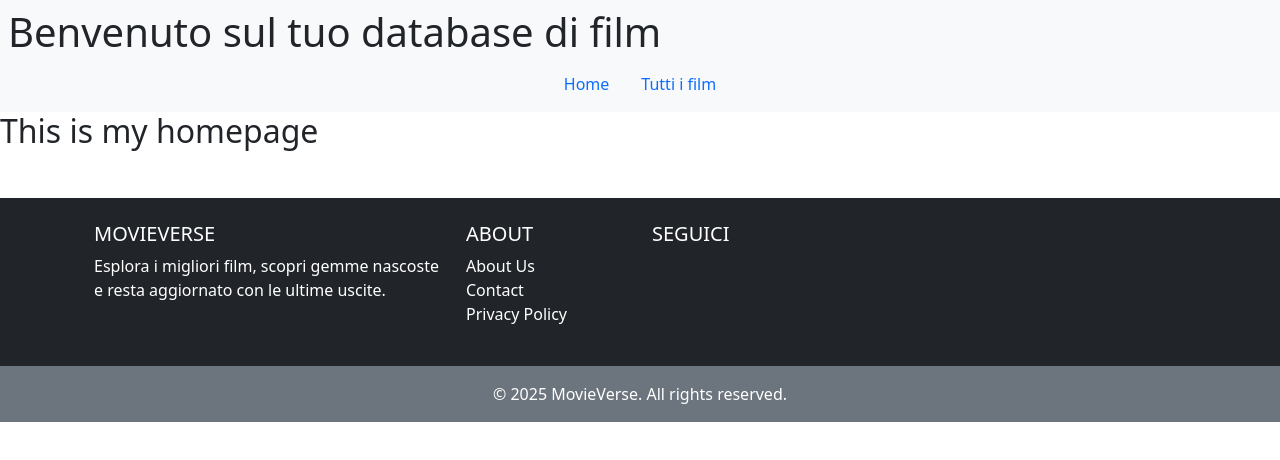
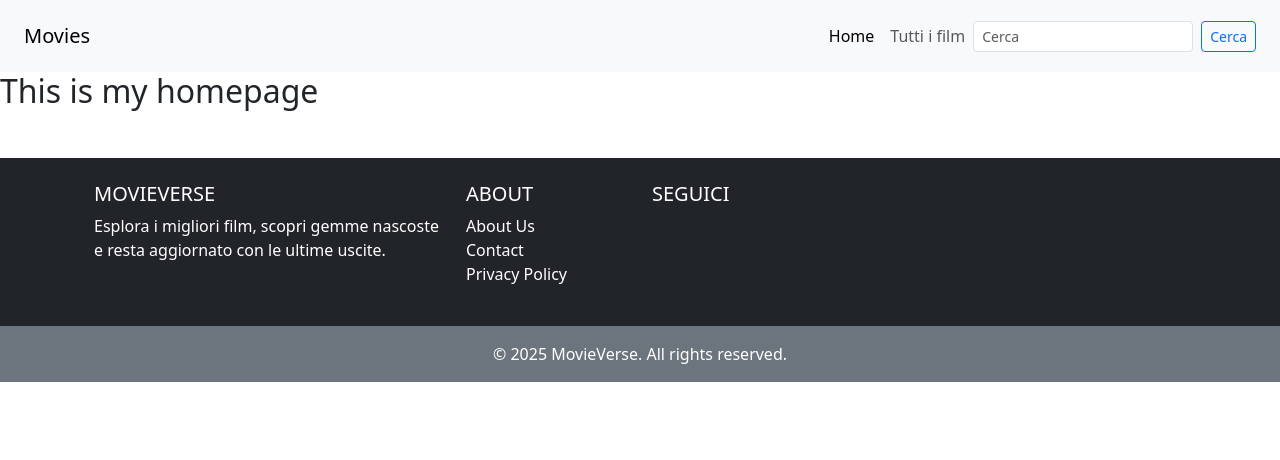
Before and after one commit to matcir/webapp-react, a React (Vite) app: page / in a window 1280 px wide. Shown: the top 460 px of the page. Built offline with nearby package versions, Linux system fonts and the light colour scheme; no server answers.

Commit message:
created context files with fetch logic, implemented page with movies list, updated navbar layout

```diff
--- a/src/App.jsx
+++ b/src/App.jsx
@@ -2,12 +2,14 @@ import { BrowserRouter, Routes, Route } from "react-router-dom"
 import LayoutDefault from "./layouts/LayoutDefault"
 import HomePage from "./pages/HomePage"
 import MoviesPage from "./pages/MoviesPage"
+import { DataProvider } from "./contexts/DataContext"
 
 export default function App() {
 
 
   return (
     <>
+      <DataProvider>
         <BrowserRouter>
           <Routes>
             <Route element={<LayoutDefault />}>
@@ -16,6 +18,7 @@ export default function App() {
             </Route>
           </Routes>
         </BrowserRouter>
+      </DataProvider>
     </>
   )
 }
--- a/src/components/AppHeader.jsx
+++ b/src/components/AppHeader.jsx
@@ -5,11 +5,50 @@ export default function AppHeader() {
         <>
             <div className="bg-light p-2">
 
-                <h1>Benvenuto sul tuo database di film</h1>
+                <nav className="navbar navbar-expand-lg navbar-light bg-light px-3">
+                    <NavLink className="navbar-brand" to="/">
+                        Movies
+                    </NavLink>
 
-                <nav className="nav justify-content-center">
-                    <NavLink className="nav-link" to="/">Home</NavLink>
-                    <NavLink className="nav-link" to="/movies">Tutti i film</NavLink>
+                    <button
+                        className="navbar-toggler"
+                        type="button"
+                        data-bs-toggle="collapse"
+                        data-bs-target="#navbarContent"
+                        aria-controls="navbarContent"
+                        aria-expanded="false"
+                        aria-label="Toggle navigation"
+                    >
+                        <span className="navbar-toggler-icon" />
+                    </button>
+
+                    <div className="collapse navbar-collapse" id="navbarContent">
+                        <ul className="navbar-nav ms-auto align-items-center">
+                            <li className="nav-item">
+                                <NavLink className="nav-link" to="/">
+                                    Home
+                                </NavLink>
+                            </li>
+                            <li className="nav-item">
+                                <NavLink className="nav-link" to="/movies">
+                                    Tutti i film
+                                </NavLink>
+                            </li>
+                            <li className="nav-item">
+                                <form className="d-flex">
+                                    <input
+                                        className="form-control form-control-sm"
+                                        type="search"
+                                        placeholder="Cerca"
+                                        aria-label="Cerca"
+                                    />
+                                    <button className="btn btn-outline-primary btn-sm ms-2" type="submit">
+                                        Cerca
+                                    </button>
+                                </form>
+                            </li>
+                        </ul>
+                    </div>
                 </nav>
 
             </div>
--- /dev/null
+++ b/src/components/MoviesCard.jsx
@@ -0,0 +1,23 @@
+export default function ({ movie }) {
+    return (
+        <>
+            <div className="col">
+                <div className="card h-100">
+                    <figure>
+                        <img className="card-img-top img-fluid" src={movie.image} alt="img" />
+                    </figure>
+                    <div className="card-body">
+                        <h4>{movie.title}</h4>
+                        <ul className="list-unstyled">
+                            <li>Director: {movie.director}</li>
+                            <li>Genre: {movie.genre}</li>
+                            <li>Release date: {movie.release_year}</li>
+                        </ul>
+                        <h6>Plot</h6>
+                        <p>{movie.abstract}</p>
+                    </div>
+                </div>
+            </div >
+        </>
+    )
+}
--- /dev/null
+++ b/src/contexts/DataContext.jsx
@@ -0,0 +1,56 @@
+import { createContext, useState, useEffect, useContext } from "react";
+
+const DataContext = createContext()
+
+function DataProvider({ children }) {
+    const moviesUrl = "http://localhost:3000/api/movies"
+    const [loading, setLoading] = useState(true)
+    const [movies, setMovies] = useState([])
+
+    useEffect(() => {
+        setLoading(true);
+        fetch(moviesUrl)
+            .then(res => res.json())
+            .then(data => {
+                setMovies(data)
+                setLoading(false)
+            })
+            .catch(err => {
+                alert("Si è verificato un errore durante il caricamento dei dati")
+                setLoading(false)
+            })
+    }, [moviesUrl])
+
+
+    if (loading) {
+        return (
+            <div className="text-center p-5">
+                <div className="spinner-border text-primary" role="status">
+                    <span className="visually-hidden">Loading data...</span>
+                </div>
+            </div>
+        )
+    }
+
+
+    return (
+        <DataContext.Provider
+            value={{
+                movies,
+                setMovies,
+                loading,
+                setLoading
+            }}
+        >
+            {children}
+        </DataContext.Provider>
+
+    )
+}
+
+function useData() {
+    const context = useContext(DataContext)
+    return context;
+}
+
+export { DataProvider, useData }
--- a/src/index.css
+++ b/src/index.css
@@ -0,0 +1,4 @@
+.card-img-top {
+  height: 450px;
+  object-fit: cover;
+}
--- a/src/pages/MoviesPage.jsx
+++ b/src/pages/MoviesPage.jsx
@@ -1,7 +1,21 @@
+import { useData } from "../contexts/DataContext"
+import MoviesCard from "../components/MoviesCard";
+
 export default function () {
+
+    const { loading, movies } = useData();
+
     return (
         <>
-            <h1>This is my movies page</h1>
+            <h1 className="p-3 mb-3">Movies</h1>
+            <div className="container">
+                <div className="row row-cols-1 row-cols-md-4 g-3">
+                    {movies?.map(movie => (
+                        <MoviesCard key={movie.id} movie={movie} />
+                    ))}
+                </div>
+            </div>
+
         </>
     )
 }
```
Also changed, not shown: src/pages/SingleMoviePage.jsx (added). Lines whose indentation alone changed are shown as unchanged.
